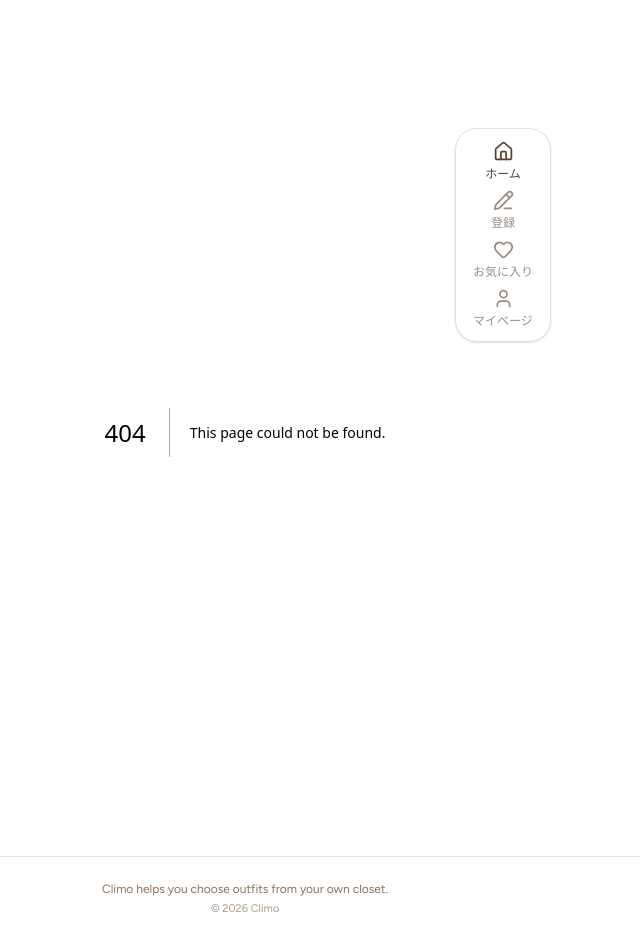
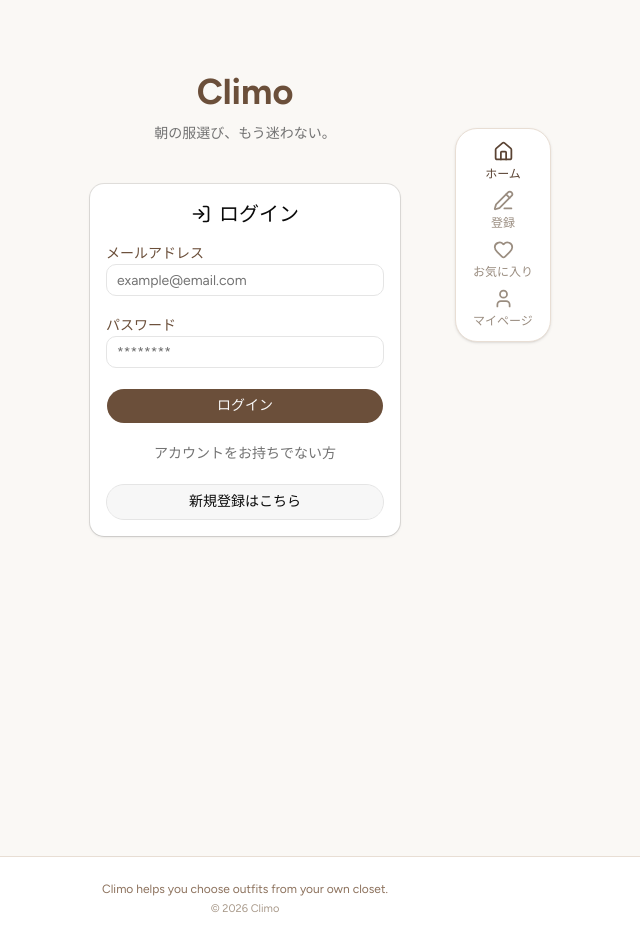
Before and after one commit to ms-engineer-bc26-01/teamB_section_9, a Next.js app in the folder frontend/: page /login in a window 1280 px wide. Before the commit this address had no page. Shown: the whole page, without its empty margins (395-1035 px from the left). Built offline with nearby package versions, Linux system fonts and the light colour scheme.

Commit message:
feat(fe): add login page

```diff
--- a/frontend/src/app/layout.tsx
+++ b/frontend/src/app/layout.tsx
@@ -30,7 +30,7 @@ export default function RootLayout({
 }>) {
   return (
     <html
-      lang="en"
+      lang="ja"
       className={cn("h-full", "antialiased", geistSans.variable, geistMono.variable, "font-sans", figtree.variable)}
     >
       <body
--- /dev/null
+++ b/frontend/src/app/login/page.tsx
@@ -0,0 +1,76 @@
+import Link from "next/link";
+import { LogIn } from "lucide-react";
+
+import { Button } from "@/components/ui/button";
+import { Card, CardContent, CardHeader, CardTitle } from "@/components/ui/card";
+import { Input } from "@/components/ui/input";
+
+export default function LoginPage() {
+    return (
+        <div className="min-h-screen bg-[#FAF8F5] px-6 py-10">
+            <div className="mx-auto max-w-sm">
+                <div className="mb-10 text-center">
+                    <h1 className="text-4xl font-bold text-[#6B4F3A]">Climo</h1>
+                    <p className="mt-3 text-sm text-muted-foreground">
+                        朝の服選び、もう迷わない。
+                    </p>
+                </div>
+
+                <Card className="border-none shadow-sm">
+                    <CardHeader>
+                        <CardTitle className="flex items-center justify-center gap-2 text-xl">
+                            <LogIn aria-hidden="true" className="h-5 w-5" />
+                            ログイン
+                        </CardTitle>
+                    </CardHeader>
+
+                    <CardContent className="space-y-5">
+                        <div className="space-y-2">
+                            <label
+                                htmlFor="email"
+                                className="text-sm font-medium text-[#6B4F3A]"
+                            >
+                                メールアドレス
+                            </label>
+
+                            <Input
+                                id="email"
+                                type="email"
+                                placeholder="example@email.com"
+                            />
+                        </div>
+
+                        <div className="space-y-2">
+                            <label
+                                htmlFor="password"
+                                className="text-sm font-medium text-[#6B4F3A]"
+                            >
+                                パスワード
+                            </label>
+
+                            <Input
+                                id="password"
+                                type="password"
+                                placeholder="********"
+                            />
+                        </div>
+
+                        <Button className="w-full bg-[#6B4F3A] hover:bg-[#5A412F]">
+                            ログイン
+                        </Button>
+
+                        <div className="text-center text-sm text-muted-foreground">
+                            アカウントをお持ちでない方
+                        </div>
+
+                        <Button asChild variant="outline" className="w-full">
+                            <Link href="/register">
+                                新規登録はこちら
+                            </Link>
+                        </Button>
+                    </CardContent>
+                </Card>
+            </div>
+        </div>
+    );
+}
```
